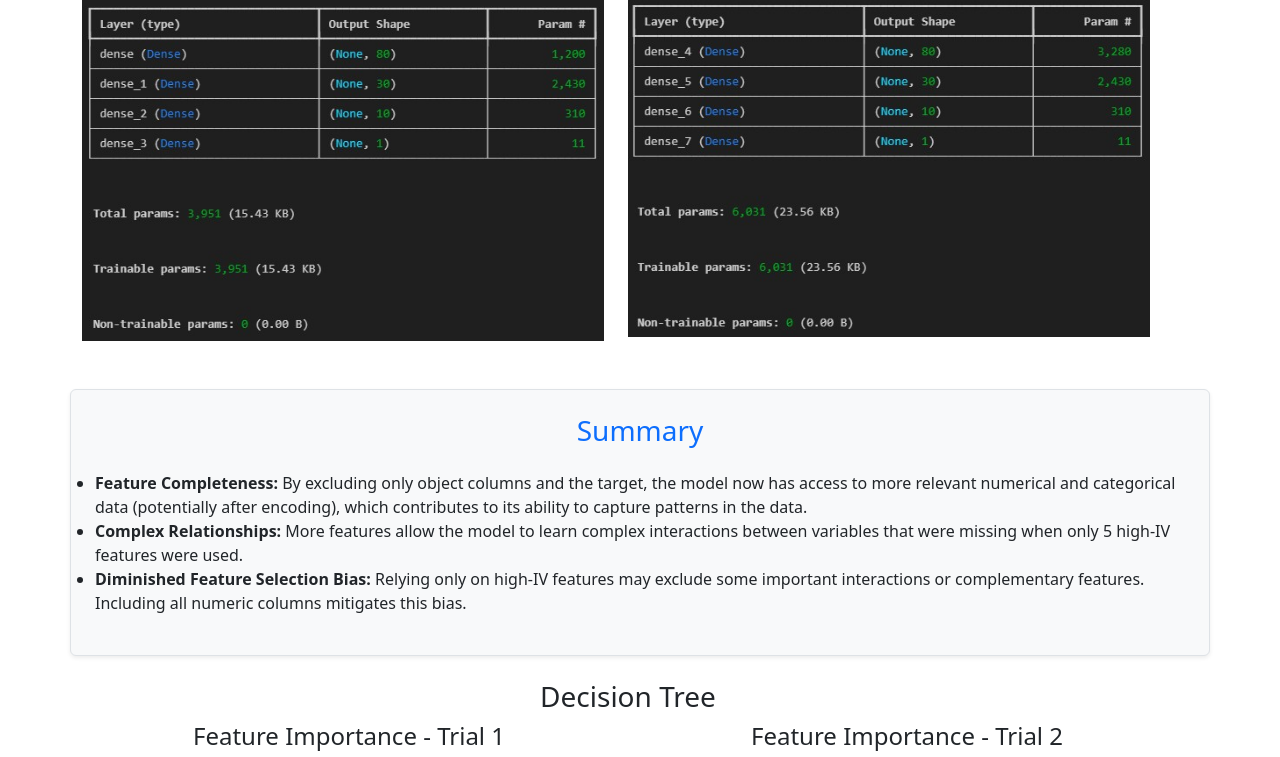
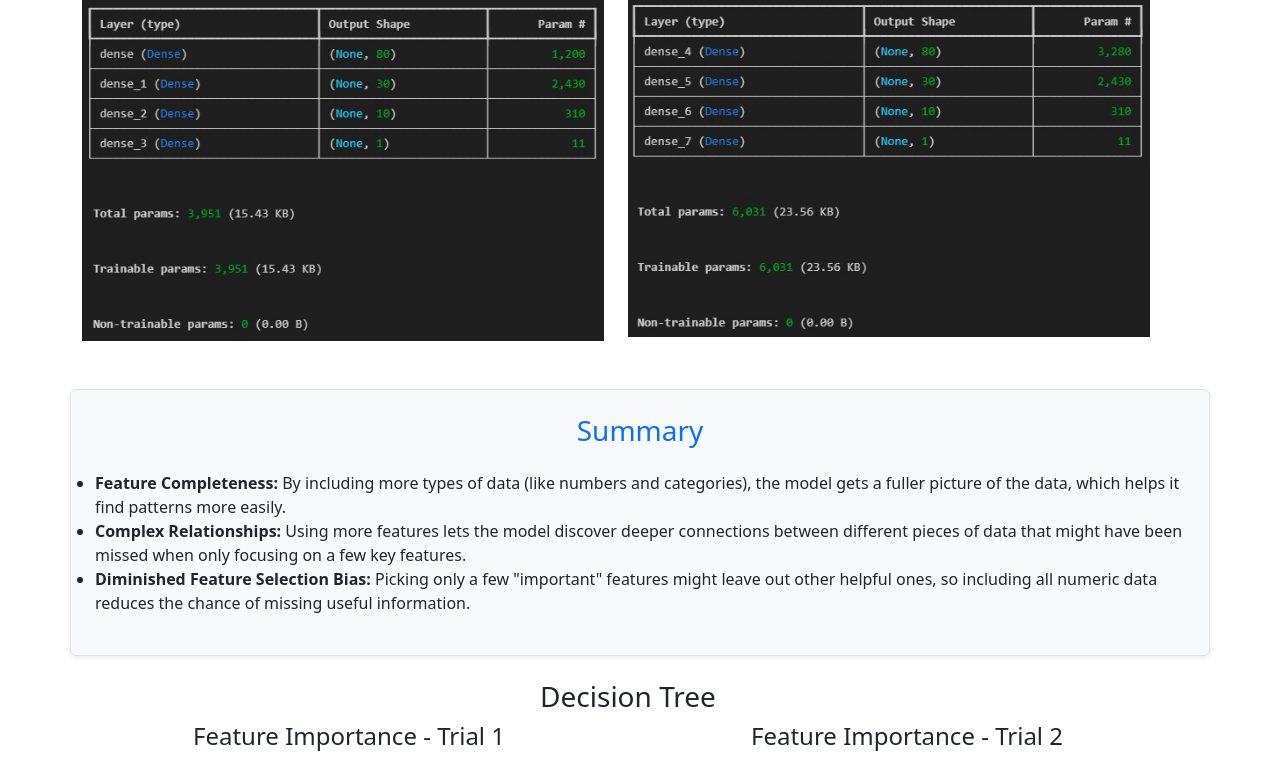
Before and after one commit to lsunley/Project4-ML, a Flask app: page / in a window 1280 px wide. Shown: the part 4833-5590 px from the top of the page. Run offline with Flask 3, Linux system fonts and the light colour scheme; some libraries are stand-ins or nearby versions.

Commit message:
adding note

```diff
--- a/templates/index.html
+++ b/templates/index.html
@@ -228,19 +228,15 @@
         <ul class="list-group mb-3">
           <li>
             <strong>Feature Completeness:</strong>
-            By excluding only object columns and the target, the model now has access to more relevant numerical and
-            categorical data (potentially after encoding), which contributes to its ability to capture patterns in the
-            data.
+            By including more types of data (like numbers and categories), the model gets a fuller picture of the data, which helps it find patterns more easily.
           </li>
           <li>
             <strong>Complex Relationships:</strong>
-            More features allow the model to learn complex interactions between variables that were missing when only 5
-            high-IV features were used.
+            Using more features lets the model discover deeper connections between different pieces of data that might have been missed when only focusing on a few key features.
           </li>
           <li>
             <strong>Diminished Feature Selection Bias:</strong>
-            Relying only on high-IV features may exclude some important interactions or complementary features.
-            Including all numeric columns mitigates this bias.
+            Picking only a few "important" features might leave out other helpful ones, so including all numeric data reduces the chance of missing useful information.
           </li>
 
 
```
